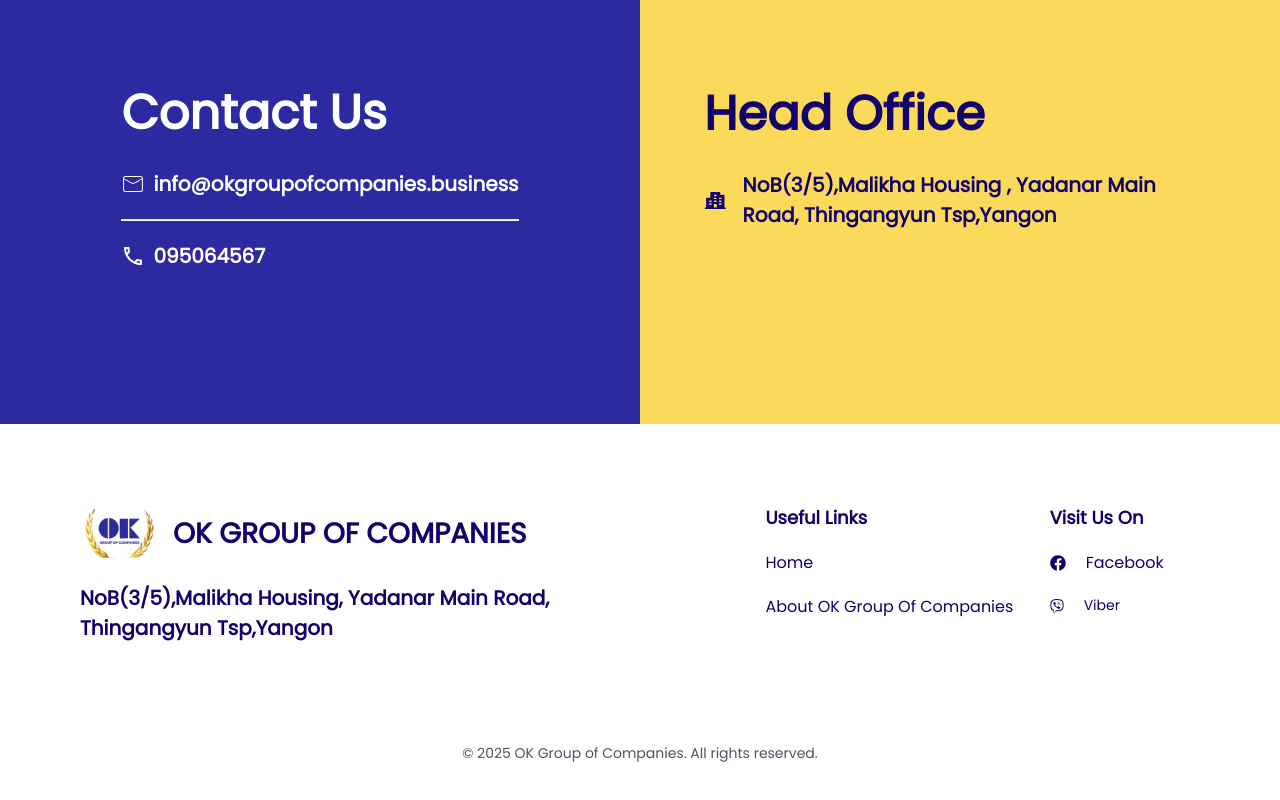
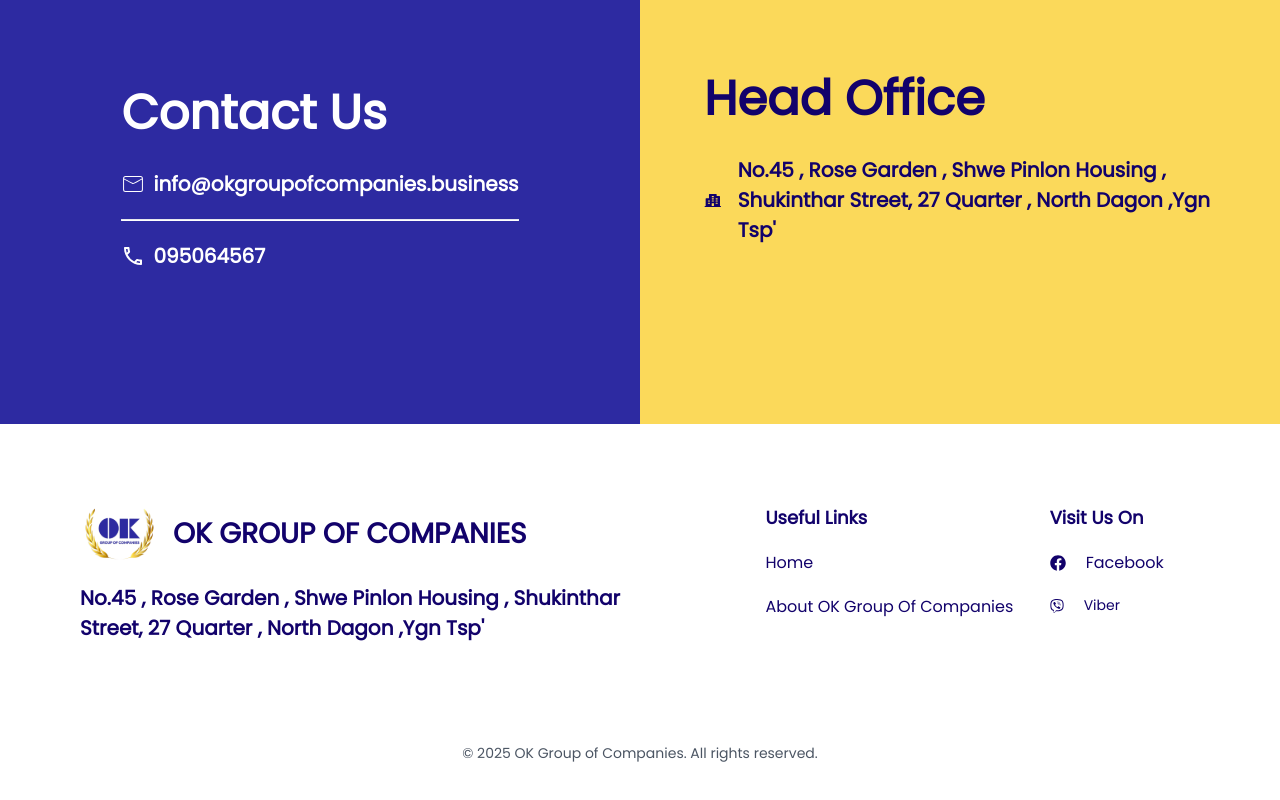
Before and after one commit to OK-GOC/OK-Portfolio, a React (Vite) app: page /contact in a window 1280 px wide. Shown: the part 1156-1956 px from the top of the page. Built offline with nearby package versions, Linux system fonts and the light colour scheme.

Commit message:
update: update address in contact

```diff
--- a/src/components/Contact/CompanyAddress.jsx
+++ b/src/components/Contact/CompanyAddress.jsx
@@ -39,8 +39,8 @@
           <div>
             <span className="flex items-center gap-4 lg:text-[20px] font-semibold text-primary">
               <PiBuildingApartmentFill size={35} />
-              NoB(3/5),Malikha Housing , Yadanar Main Road, Thingangyun
-              Tsp,Yangon
+              No.45 , Rose Garden , Shwe Pinlon Housing , Shukinthar Street, 27
+              Quarter , North Dagon ,Ygn Tsp'
             </span>
           </div>
         </div>
--- a/src/components/Contact/MapLocation.jsx
+++ b/src/components/Contact/MapLocation.jsx
@@ -11,7 +11,7 @@
           scrolling="no"
           marginHeight="0"
           marginWidth="0"
-          src="https://maps.google.com/maps?width=100%25&amp;height=400&amp;hl=en&amp;q=Ok%20Tours%20Yangon+(OK%20Group%20of%20Companies)&amp;t=&amp;z=14&amp;ie=UTF8&amp;iwloc=B&amp;output=embed"
+          src="https://www.google.com/maps/embed?pb=!1m18!1m12!1m3!1d1923.1346104549891!2d96.20695456219818!3d16.856844008057944!2m3!1f0!2f0!3f0!3m2!1i1024!2i768!4f13.1!3m3!1m2!1s0x30c193d1892a736f%3A0xee934ea22c444548!2sRose%20Garden%20Housing!5e0!3m2!1sen!2ssg!4v1783912570139!5m2!1sen!2ssg"
         >
           <a href="https://www.mapsdirections.info/calcular-la-población-en-un-mapa">
             Calcular Población en el Mapa
--- a/src/components/Footer.jsx
+++ b/src/components/Footer.jsx
@@ -17,7 +17,8 @@
             </p>
           </div>
           <p className="text-[16px] md:text-[18px] lg:text-[20px] font-semibold text-primary mt-5">
-            NoB(3/5),Malikha Housing, Yadanar Main Road, Thingangyun Tsp,Yangon
+            No.45 , Rose Garden , Shwe Pinlon Housing , Shukinthar Street, 27
+            Quarter , North Dagon ,Ygn Tsp'
           </p>
         </div>
 
@@ -95,7 +96,7 @@
                   onClick={() =>
                     window.open(
                       "https://www.facebook.com/share/16eEWiY3M4/?mibextid=wwXIfr",
-                      "_blank"
+                      "_blank",
                     )
                   }
                 >
```
